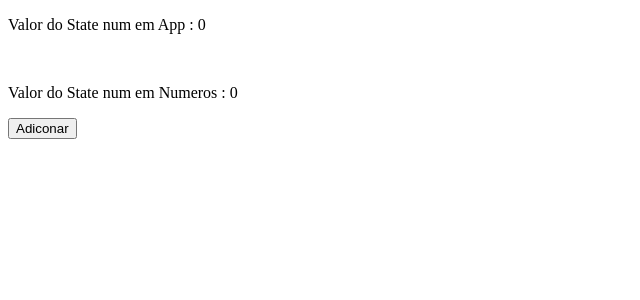
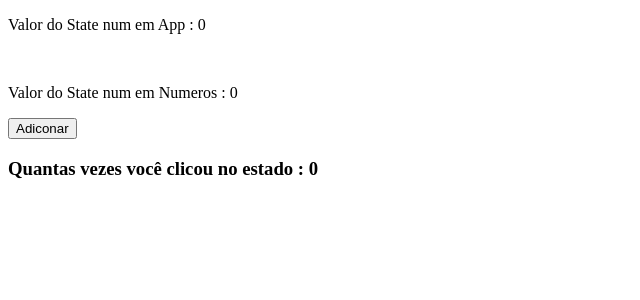
Before and after one commit to Leonardoaugusto77/Estudos-de-React, a React (Create React App) app: page / in a window 1280 px wide. Shown: the top 300 px of the page, without its empty margins (0-640 px from the left). Built offline with nearby package versions, Linux system fonts and the light colour scheme.

Commit message:
up-revisao

```diff
--- a/src/App.js
+++ b/src/App.js
@@ -1,5 +1,6 @@
 import React, { useState } from "react";
 import Numeros from "./Componentes/Numeros";
+import Teste from "./Componentes/Teste";
 
 export default () =>{
 
@@ -15,6 +16,10 @@ export default () =>{
     <br/>
 
     <Numeros num={num} setnum={setnum} />
+
+    <br></br>
+
+    <Teste testeN = {num} setTest = {setnum} />
     </>
   )
 }
--- a/src/Componentes/Numeros.js
+++ b/src/Componentes/Numeros.js
@@ -7,7 +7,7 @@ export default (props) => {
     <>
 
     <p>Valor do State num em Numeros : {props.num} </p>
-    <button onClick={ ()=> props.setnum(props.num+10) }>Adiconar</button>
+    <button onClick={ ()=> props.setnum(props.num+1) }>Adiconar</button>
 
     </>
     )
--- /dev/null
+++ b/src/Componentes/Teste.js
@@ -0,0 +1,9 @@
+import React from "react";
+
+export default (props) => {
+    return(
+        <>
+            <h3>Quantas vezes você clicou no estado : {props.testeN}</h3>
+        </>
+    )
+}
```
Also changed, not shown: 1 other file (tests, documents, lock files or other folders).
